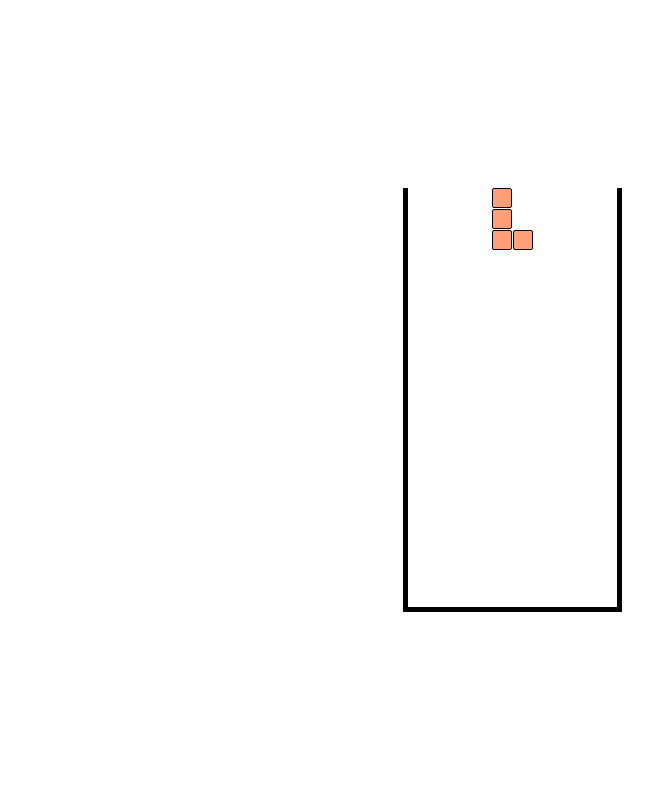
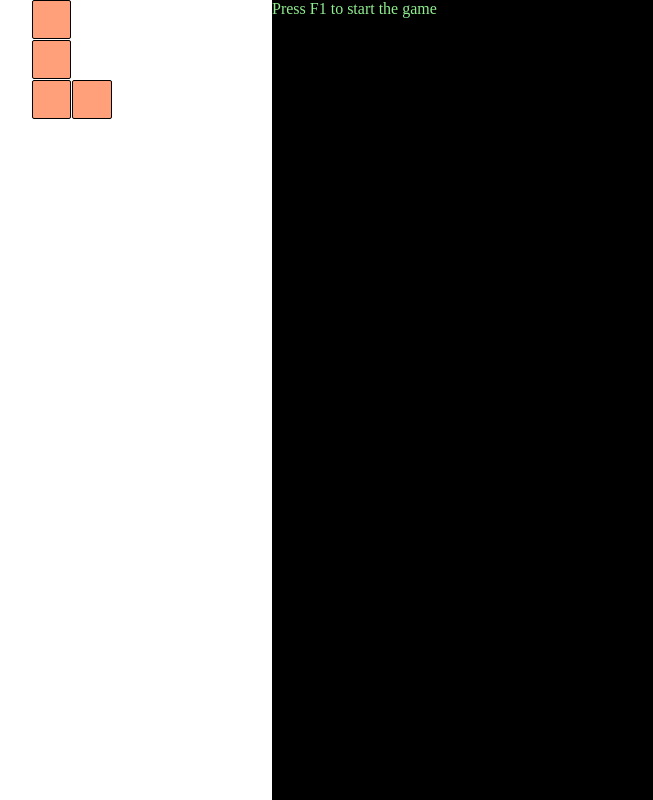
Before and after one commit to TalhaAydin/blocks, a React (Create React App) app: page / in a window 1280 px wide. Shown: the whole page, without its empty margins (128-781 px from the left). Built offline with nearby package versions, Linux system fonts and the light colour scheme.

Commit message:
feat: add game and messages state

```diff
--- a/src/components/App.tsx
+++ b/src/components/App.tsx
@@ -6,16 +6,23 @@ import {
   moveEntity,
   rotateEntity,
 } from '../redux/actions/entities'
+import { addMessage } from '../redux/actions/messages'
 import { getAllBlocks } from '../redux/selectors/entities'
+import { gameMessages } from '../utils/messages'
 import { createRandomPiece } from '../utils/piece'
 import { getPoint } from '../utils/point'
 import { createVector, Movement } from '../utils/vector'
 import { Block } from './Block'
+import { Console } from './Console'
 import { Field } from './Field'
 
 export const App = () => {
   const dispatch = useDispatch()
   const allBlocks = useSelector(getAllBlocks)
+
+  useEffect(() => {
+    dispatch(addMessage({ content: gameMessages.pending }))
+  }, [])
 
   useEffect(() => {
     document.addEventListener('keydown', (e) => {
@@ -54,17 +61,12 @@ export const App = () => {
     <div
       style={{
         display: 'flex',
-        justifyContent: 'center',
-        alignItems: 'center',
         height: '100%',
       }}
     >
       <div
         style={{
-          display: 'inline-block',
-          borderLeft: 'solid 5px black',
-          borderRight: 'solid 5px black',
-          borderBottom: 'solid 5px black',
+          flex: '0 0 50vh',
         }}
       >
         <Field width={10} height={20}>
@@ -81,6 +83,13 @@ export const App = () => {
           })}
         </Field>
       </div>
+      <div
+        style={{
+          flex: '1 1 auto',
+        }}
+      >
+        <Console />
+      </div>
     </div>
   )
 }
--- /dev/null
+++ b/src/components/Console.tsx
@@ -0,0 +1,21 @@
+import { useSelector } from 'react-redux'
+import { getMessages } from '../redux/selectors/messages'
+
+export const Console = () => {
+  const messages = useSelector(getMessages)
+
+  return (
+    <div
+      style={{
+        backgroundColor: 'black',
+        color: 'lightgreen',
+        width: '100%',
+        height: '100%',
+      }}
+    >
+      {messages.map((m, i) => (
+        <div key={`${m}${i}`}>{m.content}</div>
+      ))}
+    </div>
+  )
+}
--- a/src/components/Field.tsx
+++ b/src/components/Field.tsx
@@ -8,9 +8,10 @@ export const Field: React.FC<FieldProps> = ({ width, height, children }) => {
     <div
       data-testid="game.field"
       style={{
+        height: '100%',
         display: 'grid',
-        gridTemplateColumns: `repeat(${width}, 20px)`,
-        gridTemplateRows: `repeat(${height}, 20px)`,
+        gridTemplateColumns: `repeat(${width}, 1fr)`,
+        gridTemplateRows: `repeat(${height}, 1fr)`,
         gap: '1px 1px',
       }}
     >
--- /dev/null
+++ b/src/redux/actions/game.ts
@@ -0,0 +1,32 @@
+import { Action } from 'redux'
+import { GameStatus } from '../reducers/game'
+
+// types & type guards
+
+export enum GameActionType {
+  SET_STATUS = 'GAME_SET_STATUS',
+  ADD_CLEARED_LINES = 'GAME_ADD_LINES_CLEARED',
+}
+
+export interface SetStatusGameAction extends Action<GameActionType.SET_STATUS> {
+  status: GameStatus
+}
+
+export interface AddClearedLinesGameAction
+  extends Action<GameActionType.ADD_CLEARED_LINES> {
+  count: number
+}
+
+export type GameActions = SetStatusGameAction | AddClearedLinesGameAction
+
+// implementations
+
+export const setStatus = (status: GameStatus): SetStatusGameAction => ({
+  type: GameActionType.SET_STATUS,
+  status,
+})
+
+export const addClearedLines = (count: number): AddClearedLinesGameAction => ({
+  type: GameActionType.ADD_CLEARED_LINES,
+  count,
+})
--- /dev/null
+++ b/src/redux/actions/messages.ts
@@ -0,0 +1,21 @@
+import { Action } from 'redux'
+import { Message } from '../reducers/messages'
+
+// types & type guards
+
+export enum MessagesActionType {
+  ADD = 'MESSAGES_ADD',
+}
+
+export interface AddMessagesAction extends Action<MessagesActionType.ADD> {
+  message: Message
+}
+
+export type MessagesActions = AddMessagesAction
+
+// implementations
+
+export const addMessage = (message: Message): AddMessagesAction => ({
+  type: MessagesActionType.ADD,
+  message,
+})
--- /dev/null
+++ b/src/redux/reducers/game.ts
@@ -0,0 +1,38 @@
+import { Reducer } from 'redux'
+import { GameActions, GameActionType } from '../actions/game'
+
+export enum GameStatus {
+  PENDING,
+  ACTIVE,
+  OVER,
+}
+
+export interface GameState {
+  status: GameStatus
+  linesCleared: number
+}
+
+const initialState: GameState = {
+  status: GameStatus.PENDING,
+  linesCleared: 0,
+}
+
+export const gameReducer: Reducer<GameState, GameActions> = (
+  state = initialState,
+  action
+) => {
+  switch (action.type) {
+    case GameActionType.SET_STATUS:
+      return {
+        ...state,
+        status: action.status,
+      }
+    case GameActionType.ADD_CLEARED_LINES:
+      return {
+        ...state,
+        linesCleared: state.linesCleared + action.count,
+      }
+    default:
+      return state
+  }
+}
--- /dev/null
+++ b/src/redux/reducers/messages.ts
@@ -0,0 +1,22 @@
+import { Reducer } from 'redux'
+import { MessagesActions, MessagesActionType } from '../actions/messages'
+
+export interface Message {
+  content: string
+}
+
+export type MessagesState = Message[]
+
+const initialState: MessagesState = []
+
+export const messagesReducer: Reducer<MessagesState, MessagesActions> = (
+  state = initialState,
+  action
+) => {
+  switch (action.type) {
+    case MessagesActionType.ADD:
+      return [...state, action.message]
+    default:
+      return state
+  }
+}
--- a/src/redux/reducers/root.ts
+++ b/src/redux/reducers/root.ts
@@ -1,8 +1,12 @@
 import { combineReducers } from 'redux'
 import { entitiesReducer as entities } from './entities'
+import { gameReducer as game } from './game'
+import { messagesReducer as messages } from './messages'
 
 export const rootReducer = combineReducers({
   entities,
+  game,
+  messages,
 })
 
 export type RootState = ReturnType<typeof rootReducer>
--- /dev/null
+++ b/src/redux/selectors/messages.ts
@@ -0,0 +1,4 @@
+import { MessagesState } from '../reducers/messages'
+import { RootState } from '../reducers/root'
+
+export const getMessages = (state: RootState): MessagesState => state.messages
--- a/src/redux/types.ts
+++ b/src/redux/types.ts
@@ -1,3 +1,5 @@
 import { EntitiesActions } from './actions/entities'
+import { GameActions } from './actions/game'
+import { MessagesActions } from './actions/messages'
 
-export type AllActions = EntitiesActions
+export type AllActions = EntitiesActions | GameActions | MessagesActions
--- /dev/null
+++ b/src/utils/messages.ts
@@ -0,0 +1,3 @@
+export const gameMessages: Record<string, string> = Object.freeze({
+  pending: 'Press F1 to start the game',
+})
```
Also changed, not shown: src/redux/middleware/logMessage.ts (added, +18 -0 lines).
